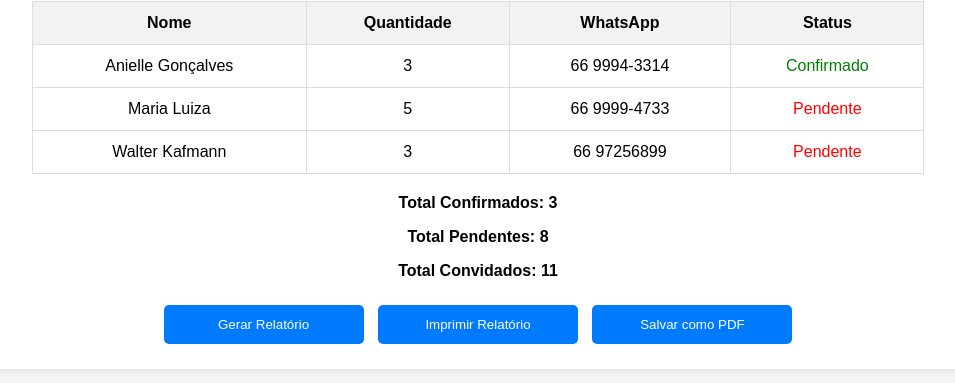
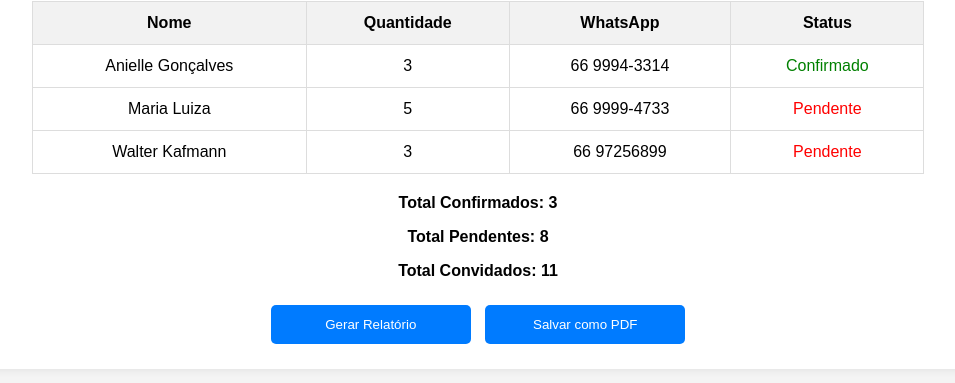
Before and after one commit to wanderssong/listadeconvidados, a plain HTML site: page index.html in a window 1280 px wide. Shown: the part 119-502 px from the top of the page, without its empty margins (162-1117 px from the left). Drawn offline with nearby package versions, Linux system fonts and the light colour scheme.

Commit message:
Update index.html

```diff
--- a/index.html
+++ b/index.html
@@ -26,9 +26,9 @@
             <p id="totalConfirmed">Total Confirmados: 0</p>
             <p id="totalPending">Total Pendentes: 0</p>
             <p id="totalInvited">Total Convidados: 0</p>
-        </div> <button onclick="generateReport()">Gerar Relatório</button> <button onclick="printReport()">Imprimir
-            Relatório</button>
-            <button onclick="saveReportAsPDF()">Salvar como PDF</button>
+        </div> <button onclick="generateReport()">Gerar Relatório</button>
+
+        <button onclick="saveReportAsPDF()">Salvar como PDF</button>
     </div>
     <script src="https://cdnjs.cloudflare.com/ajax/libs/jspdf/2.5.1/jspdf.umd.min.js"></script>
     <script src="https://cdnjs.cloudflare.com/ajax/libs/jspdf-autotable/3.5.25/jspdf.plugin.autotable.min.js"></script>
```
